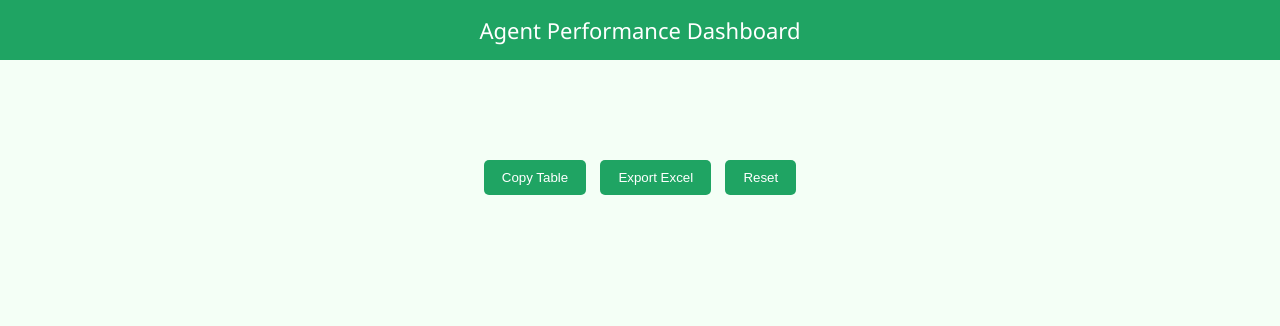
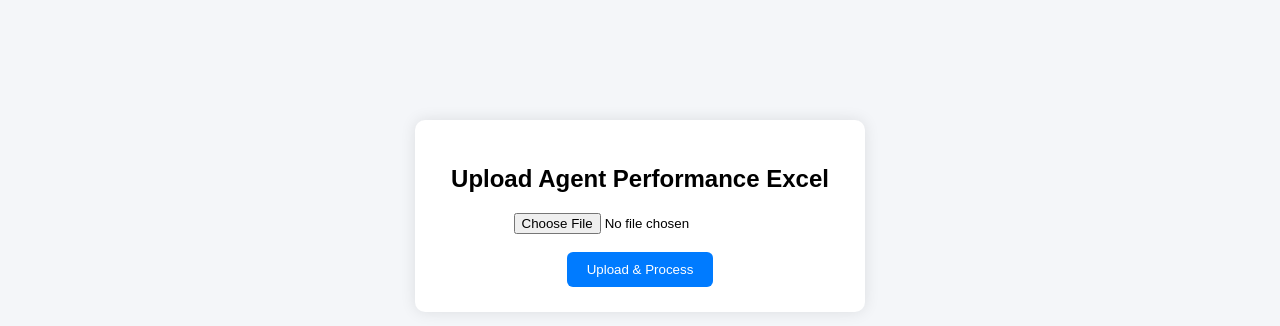
Before and after one commit to Viratmalakar/agent.performance.site, a Flask app: page / in a window 1280 px wide. Shown: the top 326 px of the page. Run offline with Flask 3, Linux system fonts and the light colour scheme.

Commit message:
Update index.html

```diff
--- a/templates/index.html
+++ b/templates/index.html
@@ -1,95 +1,38 @@
 <!DOCTYPE html>
 <html>
 <head>
-<title>Agent Performance Dashboard</title>
-<script src="https://cdnjs.cloudflare.com/ajax/libs/html2canvas/1.4.1/html2canvas.min.js"></script>
-<style>
-body{font-family:Segoe UI;background:#f4fff6;margin:0}
-header{background:#1fa463;color:white;padding:15px;text-align:center;font-size:22px}
-.cards{display:grid;grid-template-columns:repeat(auto-fit,minmax(180px,1fr));gap:15px;padding:20px}
-.card{background:white;padding:15px;border-left:6px solid #1fa463;box-shadow:0 2px 6px rgba(0,0,0,.1)}
-.card h4{margin:0;color:#555}
-.card h2{margin:5px 0;color:#1fa463}
+    <title>Agent Performance Upload</title>
+    <style>
+        body { font-family: Arial; background: #f4f6f9; }
+        .box {
+            width: 400px;
+            margin: 120px auto;
+            background: #fff;
+            padding: 25px;
+            border-radius: 10px;
+            box-shadow: 0 0 15px rgba(0,0,0,.1);
+            text-align: center;
+        }
+        button {
+            padding: 10px 20px;
+            background: #007bff;
+            color: #fff;
+            border: none;
+            border-radius: 6px;
+            cursor: pointer;
+        }
+    </style>
+</head>
+<body>
 
-.table-box{padding:20px}
-table{width:100%;border-collapse:collapse}
-th,td{border:1px solid #ddd;padding:8px;text-align:center}
-th{background:#1fa463;color:white}
+<div class="box">
+    <h2>Upload Agent Performance Excel</h2>
 
-.buttons{text-align:center;margin:15px}
-button{background:#1fa463;color:white;border:none;padding:10px 18px;border-radius:5px;margin:5px}
-</style>
-</head>
-
-<body>
-<header>Agent Performance Dashboard</header>
-
-<div class="cards" id="cards"></div>
-
-<div class="table-box">
-<table id="resultTable"></table>
+    <form action="/process" method="post" enctype="multipart/form-data">
+        <input type="file" name="file" required><br><br>
+        <button type="submit">Upload & Process</button>
+    </form>
 </div>
 
-<div class="buttons">
-<button onclick="copyTableImage()">Copy Table</button>
-<button onclick="exportExcel()">Export Excel</button>
-<button onclick="location.reload()">Reset</button>
-</div>
-
-<script>
-let lastTable=[];
-
-fetch("/process",{method:"POST",body:new FormData(document.forms[0])})
-
-function render(data){
-
- let s=data.summary;
-
- let order=[
- "TOTAL IVR HIT","TOTAL MATURE","IB MATURE","OB MATURE",
- "TOTAL TALK TIME","AHT","LOGIN COUNT"
- ];
-
- let cards="";
- order.forEach(k=>{
-   cards+=`<div class="card"><h4>${k}</h4><h2>${s[k]}</h2></div>`;
- });
- document.getElementById("cards").innerHTML=cards;
-
- let table=document.getElementById("resultTable");
- let head="<tr>";
- Object.keys(data.table[0]).forEach(k=>head+="<th>"+k+"</th>");
- head+="</tr>";
- table.innerHTML=head;
-
- data.table.forEach(r=>{
-   let row="<tr>";
-   Object.values(r).forEach(v=>row+="<td>"+v+"</td>");
-   row+="</tr>";
-   table.innerHTML+=row;
- });
-
- lastTable=data.table;
-}
-
-function exportExcel(){
- fetch("/export",{method:"POST",body:JSON.stringify(lastTable)})
- .then(r=>r.blob()).then(b=>{
-  let a=document.createElement("a");
-  a.href=URL.createObjectURL(b);
-  a.download="Agent_Report.xlsx";
-  a.click();
- })
-}
-
-function copyTableImage(){
- html2canvas(document.querySelector(".table-box")).then(c=>{
-  c.toBlob(b=>{
-   navigator.clipboard.write([new ClipboardItem({"image/png":b})]);
-   alert("Table copied as image");
-  })
- })
-}
-</script>
 </body>
 </html>
```
